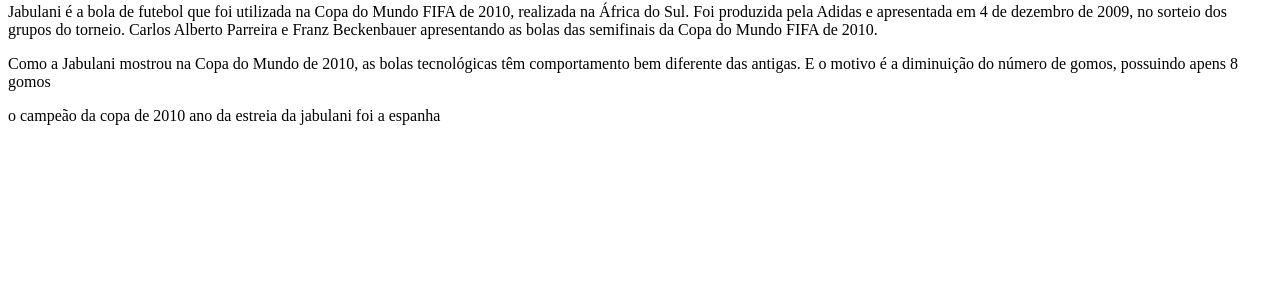
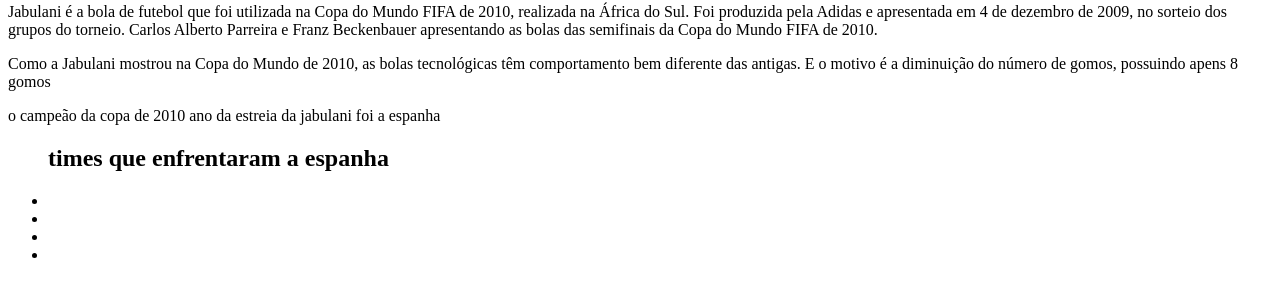
Before and after one commit to renancelc/24nanan, a plain HTML site: page paredez.html in a window 1280 px wide. Shown: the part 77-374 px from the top of the page. Drawn offline with Linux system fonts and the light colour scheme.

Commit message:
Update paredez.html

```diff
--- a/paredez.html
+++ b/paredez.html
@@ -10,5 +10,12 @@
 <p>Jabulani é a bola de futebol que foi utilizada na Copa do Mundo FIFA de 2010, realizada na África do Sul. Foi produzida pela Adidas e apresentada em 4 de dezembro de 2009, no sorteio dos grupos do torneio. Carlos Alberto Parreira e Franz Beckenbauer apresentando as bolas das semifinais da Copa do Mundo FIFA de 2010.</p>
 <p>Como a Jabulani mostrou na Copa do Mundo de 2010, as bolas tecnológicas têm comportamento bem diferente das antigas. E o motivo é a diminuição do número de gomos, possuindo apens 8 gomos</p>
 <p>o campeão da copa de 2010 ano da estreia da jabulani foi a espanha</p>
+<ul>
+    <h2>times que enfrentaram a espanha</h2>
+<li></li>
+<li></li>
+<li></li>
+<li></li>
+</ul>
 </body>
 </html>
```
